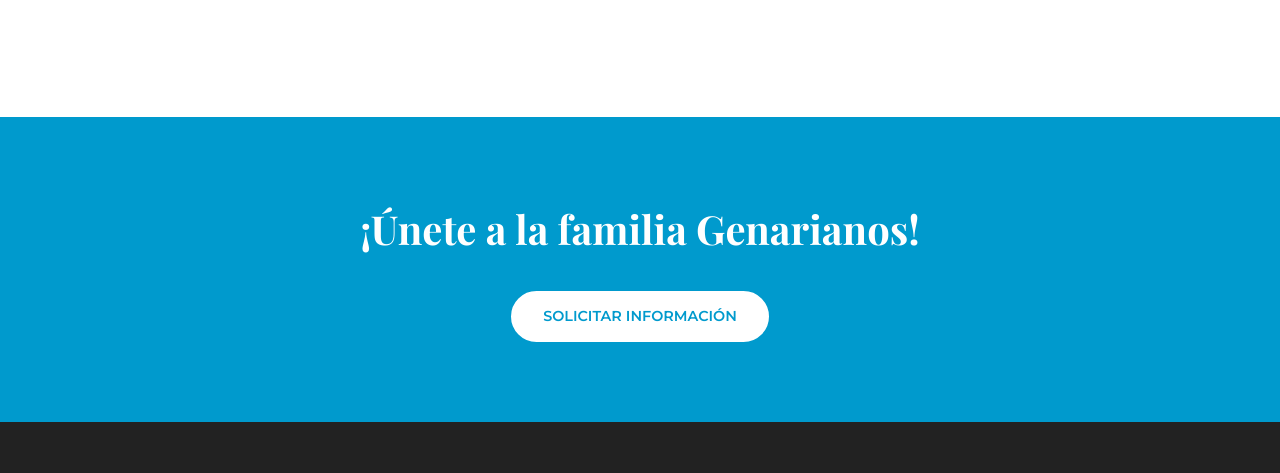
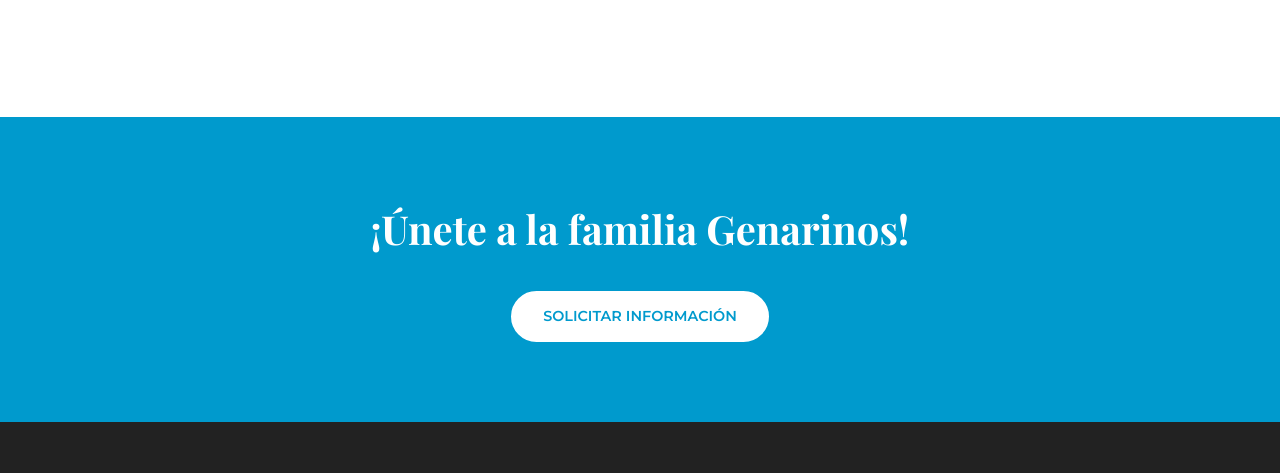
Before and after one commit to derdioner/iee-genaro-herrera, a plain HTML site: page primaria.html in a window 1280 px wide. Shown: the part 1632-2105 px from the top of the page. Drawn offline with nearby package versions, Linux system fonts and the light colour scheme.

Commit message:
Corregir terminología institucional a 'Genarinos' en Primaria y Secundaria

```diff
--- a/primaria.html
+++ b/primaria.html
@@ -122,7 +122,7 @@
     <!-- Call to Action -->
     <section class="cta-section">
         <div class="container">
-            <h2>¡Únete a la familia Genarianos!</h2>
+            <h2>¡Únete a la familia Genarinos!</h2>
             <a href="admision.html" class="btn btn-primary">Solicitar Información</a>
         </div>
     </section>
```
Also changed, not shown: secundaria.html (+1 -1 lines).
